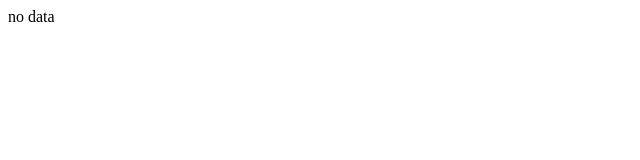
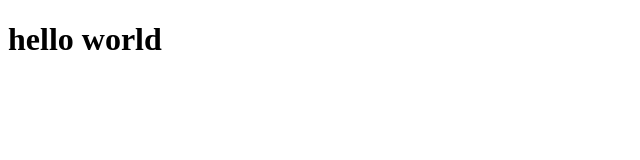
Before and after one commit to zafaruralov/advance-chat-aplication, a plain HTML site: page index.html in a window 1280 px wide. Shown: the whole page, without its empty margins (0-640 px from the left). Drawn offline with Linux system fonts and the light colour scheme.

Commit message:
text was added

```diff
--- a/index.html
+++ b/index.html
@@ -7,6 +7,6 @@
     <title>Document</title>
   </head>
   <body>
-    no data
+    <h1>hello world</h1>
   </body>
 </html>
```
